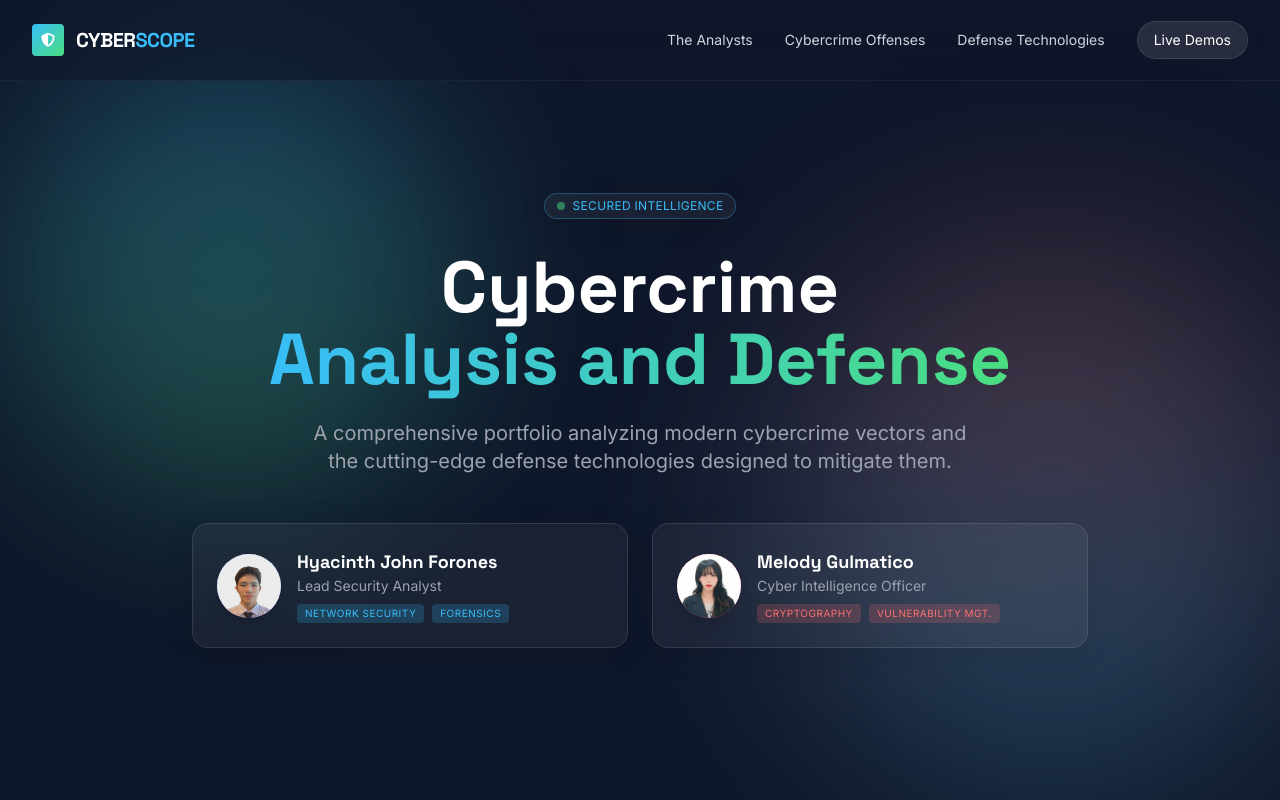
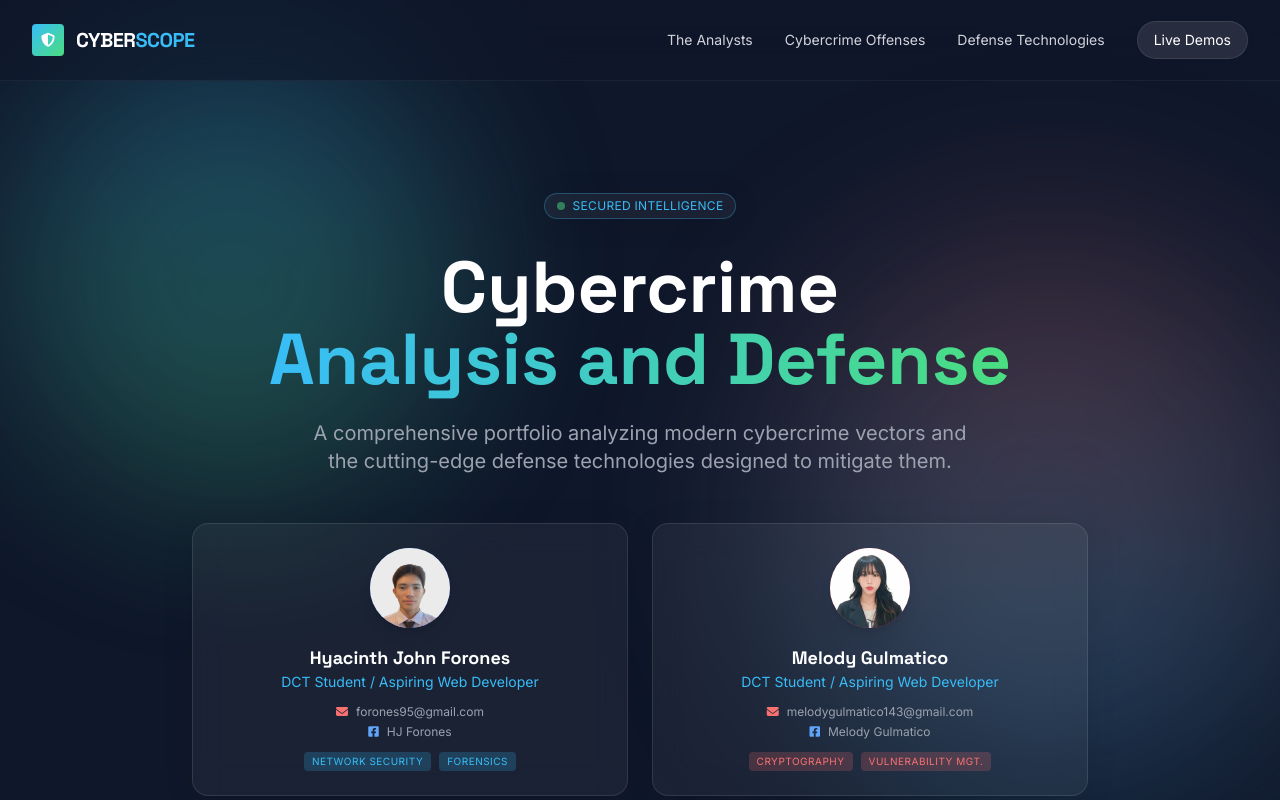
Before and after one commit to HJ-14s/HJ-14s.github.io, a plain HTML site: page index.html in a window 1280 px wide. Shown: the top 800 px of the page. Drawn offline with nearby package versions, Linux system fonts and the light colour scheme.

Commit message:
Update index.html

```diff
--- a/index.html
+++ b/index.html
@@ -132,7 +132,6 @@
 <body class="antialiased relative">
 
     <!-- Background Elements -->
-    <!-- The pointer-events: none ensures this background layer does not capture mouse clicks -->
     <div class="fixed inset-0 w-full h-full overflow-hidden pointer-events-none">
         <div class="blob-bg top-0 left-0 animate-blob"></div>
         <div class="blob-bg bottom-0 right-0 animate-blob" style="animation-delay: 2s; background: linear-gradient(180deg, rgba(248, 113, 113, 0.4) 0%, rgba(56, 189, 248, 0.4) 100%);"></div>
@@ -198,8 +197,8 @@
             <div id="team" class="scroll-target max-w-4xl mx-auto grid md:grid-cols-2 gap-6">
 
                 <!-- Hyacinth's Card -->
-                <div class="glass p-6 rounded-2xl flex items-center gap-4 hover:bg-white/10 transition-all duration-300 group text-left">
-                    <div class="w-16 h-16 rounded-full bg-gradient-to-br from-blue-400 to-indigo-600 flex items-center justify-center shadow-lg group-hover:scale-105 transition-transform overflow-hidden">
+                <div class="glass p-6 rounded-2xl flex flex-col items-center gap-4 hover:bg-white/10 transition-all duration-300 group text-center">
+                    <div class="w-20 h-20 rounded-full bg-gradient-to-br from-blue-400 to-indigo-600 flex items-center justify-center shadow-lg group-hover:scale-105 transition-transform overflow-hidden">
                         <!-- Hyacinth John Forones Photo -->
                         <img
                             src="8e5d7d4a-c211-4c23-bb60-fa9359eea496.jpg"
@@ -210,8 +209,14 @@
                     </div>
                     <div>
                         <h3 class="font-display font-bold text-lg text-white group-hover:text-brand-skyblue transition-colors">Hyacinth John Forones</h3>
-                        <p class="text-sm text-gray-400">Lead Security Analyst</p>
-                        <div class="flex gap-2 mt-2">
+                        <!-- UPDATED TITLE -->
+                        <p class="text-sm text-brand-skyblue font-medium">DCT Student / Aspiring Web Developer</p>
+                        <!-- ADDED CONTACT INFO -->
+                        <div class="flex flex-col items-center mt-3 text-xs text-gray-400 space-y-1">
+                            <span class="flex items-center gap-2"><i class="fas fa-envelope text-red-400"></i> forones95@gmail.com</span>
+                            <span class="flex items-center gap-2"><i class="fab fa-facebook-square text-blue-400"></i> HJ Forones</span>
+                        </div>
+                        <div class="flex gap-2 justify-center mt-3">
                             <span class="text-[10px] uppercase tracking-wider bg-brand-skyblue/20 text-brand-skyblue px-2 py-0.5 rounded">Network Security</span>
                             <span class="text-[10px] uppercase tracking-wider bg-brand-skyblue/20 text-brand-skyblue px-2 py-0.5 rounded">Forensics</span>
                         </div>
@@ -219,8 +224,8 @@
                 </div>
 
                 <!-- Melody's Card -->
-                <div class="glass p-6 rounded-2xl flex items-center gap-4 hover:bg-white/10 transition-all duration-300 group text-left">
-                    <div class="w-16 h-16 rounded-full bg-gradient-to-br from-red-400 to-pink-600 flex items-center justify-center shadow-lg group-hover:scale-105 transition-transform overflow-hidden">
+                <div class="glass p-6 rounded-2xl flex flex-col items-center gap-4 hover:bg-white/10 transition-all duration-300 group text-center">
+                    <div class="w-20 h-20 rounded-full bg-gradient-to-br from-red-400 to-pink-600 flex items-center justify-center shadow-lg group-hover:scale-105 transition-transform overflow-hidden">
                         <!-- Melody Gulmatico's Photo -->
                         <img
                             src="b4a3868a-e541-40c8-b781-64d57158b269.jpg"
@@ -231,8 +236,14 @@
                     </div>
                     <div>
                         <h3 class="font-display font-bold text-lg text-white group-hover:text-brand-alert transition-colors">Melody Gulmatico</h3>
-                        <p class="text-sm text-gray-400">Cyber Intelligence Officer</p>
-                        <div class="flex gap-2 mt-2">
+                        <!-- UPDATED TITLE -->
+                        <p class="text-sm text-brand-skyblue font-medium">DCT Student / Aspiring Web Developer</p>
+                        <!-- ADDED CONTACT INFO -->
+                        <div class="flex flex-col items-center mt-3 text-xs text-gray-400 space-y-1">
+                            <span class="flex items-center gap-2"><i class="fas fa-envelope text-red-400"></i> melodygulmatico143@gmail.com</span>
+                            <span class="flex items-center gap-2"><i class="fab fa-facebook-square text-blue-400"></i> Melody Gulmatico</span>
+                        </div>
+                        <div class="flex gap-2 justify-center mt-3">
                             <span class="text-[10px] uppercase tracking-wider bg-brand-alert/20 text-brand-alert px-2 py-0.5 rounded">Cryptography</span>
                             <span class="text-[10px] uppercase tracking-wider bg-brand-alert/20 text-brand-alert px-2 py-0.5 rounded">Vulnerability Mgt.</span>
                         </div>
@@ -256,7 +267,6 @@
                 </div>
             </div>
 
-            <!-- Changed grid layout to 2x2 for desktop to accommodate the new card gracefully -->
             <div class="grid grid-cols-1 md:grid-cols-2 lg:grid-cols-2 xl:grid-cols-4 gap-6">
                 <!-- Threat Card 1: Cyber-Enabled Offenses (Alert Red Border) -->
                 <div class="glass p-8 rounded-2xl hover:-translate-y-2 transition-transform duration-300 border-t-4 border-t-brand-alert">
@@ -359,7 +369,8 @@
                     <div id="tech1" class="hidden px-6 pb-6 pt-0 border-t border-white/5">
                         <div class="mt-4 grid md:grid-cols-2 gap-8">
                             <p class="text-gray-400 text-sm leading-relaxed">
-                                The technology of coding plaintext into unreadable ciphertext using encryption keys and algorithms. It protects against illegal and unauthorized access. [Image of asymmetric encryption process]
+                                The technology of coding plaintext into unreadable ciphertext using encryption keys and algorithms. It protects against illegal and unauthorized access.
+                                [Image of asymmetric encryption process]
                                 <br><br>
                                 Examples: RSA, TDEA, Blowfish, Twofish.
                             </p>
@@ -384,7 +395,8 @@
                     <div id="tech2" class="hidden px-6 pb-6 pt-0 border-t border-white/5">
                         <div class="mt-4 grid md:grid-cols-2 gap-8">
                             <p class="text-gray-400 text-sm leading-relaxed">
-                                Authentication validates the identity of an end user. Biometrics uses unique physical/behavioral traits (eyes, fingerprints, face) for higher security. [Image of biometric scanner]
+                                Authentication validates the identity of an end user. Biometrics uses unique physical/behavioral traits (eyes, fingerprints, face) for higher security.
+                                [Image of biometric scanner]
                                 <br><br>
                                 Examples: Optical/Ultrasonic/Capacitive Scanners, Access Tokens, Security Keys.
                             </p>
@@ -409,7 +421,8 @@
                     <div id="tech3" class="hidden px-6 pb-6 pt-0 border-t border-white/5">
                         <div class="mt-4 grid md:grid-cols-2 gap-8">
                             <p class="text-gray-400 text-sm leading-relaxed">
-                                The first line of defense, serving as a barrier between networks. It blocks specific inbound packet types and eliminates unauthorized data access based on defined IT policies. [Image of network firewall blocking traffic]
+                                The first line of defense, serving as a barrier between networks. It blocks specific inbound packet types and eliminates unauthorized data access based on defined IT policies.
+                                [Image of network firewall blocking traffic]
                                 <br><br>
                                 Examples: Network Address Translation (NAT), Packet-Filtering, VPNs.
                             </p>
@@ -436,6 +449,7 @@
                         <div class="mt-4 grid md:grid-cols-2 gap-8">
                             <p class="text-gray-400 text-sm leading-relaxed">
                                 Software that prevents, detects, and removes malicious software. It scans new programs or files for matching virus signatures, flagging infected programs for blacklisting or isolation.
+
                                 <br><br>
                                 Examples: On-Demand Scans, On-Access Scans, Boot-Time Scans.
                             </p>
@@ -461,7 +475,8 @@
                     <div id="tech5" class="hidden px-6 pb-6 pt-0 border-t border-white/5">
                         <div class="mt-4 grid md:grid-cols-2 gap-8">
                             <p class="text-gray-400 text-sm leading-relaxed">
-                                Technologies used to identify and prevent evolving phishing attacks by checking visual similarity, blacklists, and performing web crawling to find faults in web indexes. [Image of phishing detection flow chart]
+                                Technologies used to identify and prevent evolving phishing attacks by checking visual similarity, blacklists, and performing web crawling to find faults in web indexes.
+                                [Image of phishing detection flow chart]
                                 <br><br>
                                 Types: Visual Similarity-Based, Blacklist-Based, Web Crawling-Based (WC-PAD).
                             </p>
@@ -601,9 +616,7 @@
         const decryptedTextEl = document.getElementById('decrypted-text');
 
         let isEncrypted = true;
-        // UPDATED: Changed message to just Zamboanga City
         const PLAIN_MESSAGE = "Zamboanga City";
-        // UPDATED: Adjusted cipher text for shorter message
         const CIPHER_MESSAGE = "F0C8B1E9A3D4G5H6J7K2";
 
         // Initialize the HTML content to reflect the new message
```
